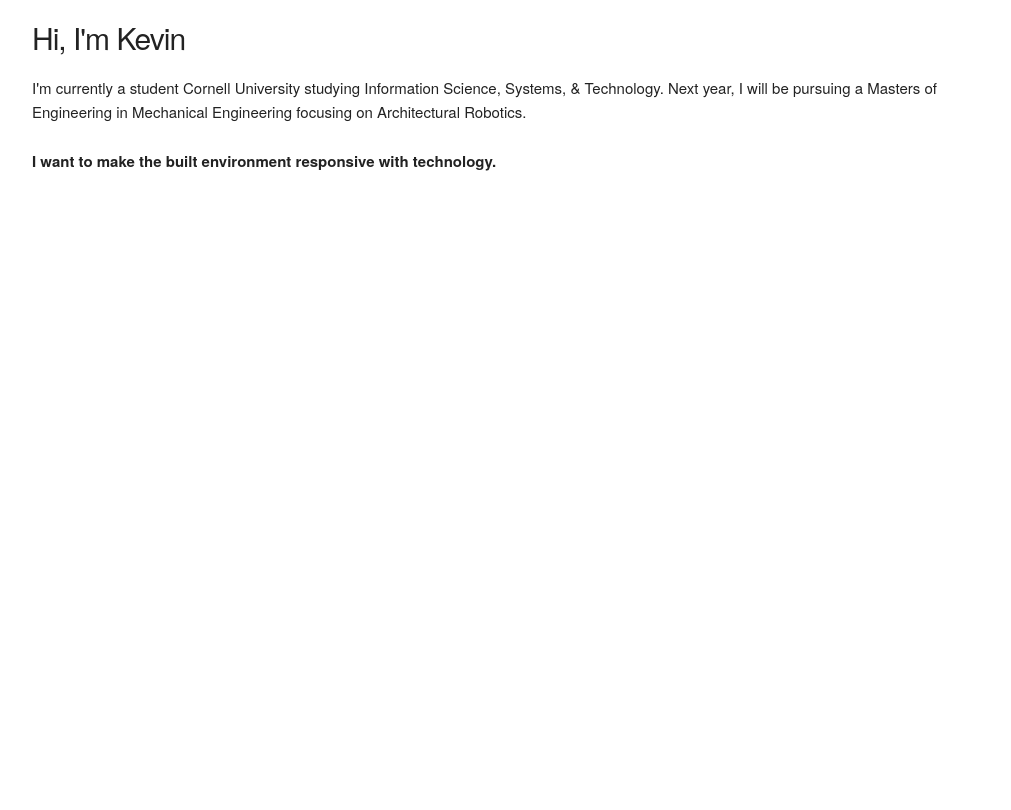
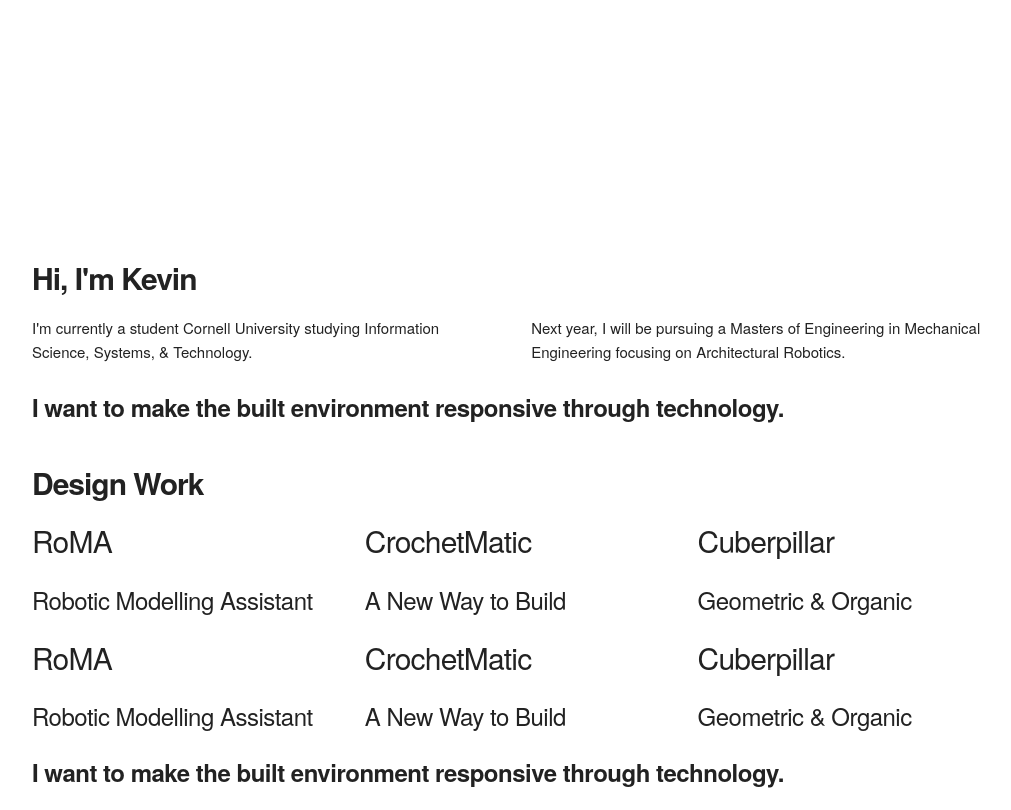
Before and after one commit to kevinguo344/kevinguo344.github.io, a Gatsby site: page / in a window 1280 px wide. Shown: the whole page, without its empty margins (128-1139 px from the left). Built offline with nearby package versions, Linux system fonts and the light colour scheme; Gatsby itself is replaced by a stand-in of ours.

Commit message:
fixed stuff

```diff
--- a/src/components/column.js
+++ b/src/components/column.js
@@ -2,6 +2,10 @@
 
 import './skeleton.css'
 import './normalize.css'
+
+const titleCard = {
+	marginTop: "25%"
+}
 
 class Column extends React.Component{
 	constructor(props){
@@ -12,8 +16,10 @@
 		else{ this.width = "column"; }
 
 		this.offset = this.stringToNum(this.props.offset);
-		if(this.offset != null){ this.offset =  "offset-by-" + this.offset; }
+		if(this.offset != null){ this.offset =  " offset-by-" + this.offset; }
 		else{ this.offset = ""; }
+
+		if(this.props.title === "true"){ this.style = titleCard; }
 	}
 	stringToNum(w){
 		let a;
@@ -57,7 +63,7 @@
 	}
 	render(){
         return(
-			<div className = {this.width + this.offset}>
+			<div className = {this.width + this.offset} style={this.style}>
 				{this.props.children}
 			</div>
 		)
--- a/src/pages/index.js
+++ b/src/pages/index.js
@@ -10,10 +10,59 @@
 const IndexPage = () => (
 	<Container>
 		<Row>
-			<Column width="half" offset="1" style={{"margin-top": "25%"}}>
-				<h1>Hi, I'm Kevin</h1>
-				<p>I'm currently a student Cornell University studying Information Science, Systems, & Technology. Next year, I will be pursuing a Masters of Engineering in Mechanical Engineering focusing on Architectural Robotics.</p>
-				<p><strong>I want to make the built environment responsive with technology.</strong></p>
+			<Column title = "true">
+				<h1><strong>Hi, I'm Kevin</strong></h1>
+			</Column>
+		</Row>
+		<Row>
+			<Column width = "6">
+				<p>I'm currently a student Cornell University studying Information Science, Systems, & Technology.</p>
+			</Column>
+			<Column width = "6">
+				<p>Next year, I will be pursuing a Masters of Engineering in Mechanical Engineering focusing on Architectural Robotics.</p>
+			</Column>
+		</Row>
+		<Row>
+			<Column width = "1/2">
+				<h5><strong>I want to make the built environment responsive through technology.</strong></h5>
+			</Column>
+		</Row>
+		<Row>
+			<Column width = "12">
+				<h1><strong>Design Work</strong></h1>
+			</Column>
+		</Row>
+		<Row>
+			<Column width = "4">
+				<h4>RoMA</h4>
+				<h5>Robotic Modelling Assistant</h5>
+			</Column>
+			<Column width = "4">
+				<h4>CrochetMatic</h4>
+				<h5>A New Way to Build</h5>
+			</Column>
+			<Column width = "4">
+				<h4>Cuberpillar</h4>
+				<h5>Geometric & Organic</h5>
+			</Column>
+		</Row>
+		<Row>
+			<Column width = "4">
+				<h4>RoMA</h4>
+				<h5>Robotic Modelling Assistant</h5>
+			</Column>
+			<Column width = "4">
+				<h4>CrochetMatic</h4>
+				<h5>A New Way to Build</h5>
+			</Column>
+			<Column width = "4">
+				<h4>Cuberpillar</h4>
+				<h5>Geometric & Organic</h5>
+			</Column>
+		</Row>
+		<Row>
+			<Column width = "1/2">
+				<h5><strong>I want to make the built environment responsive through technology.</strong></h5>
 			</Column>
 		</Row>
 	</Container>
```
